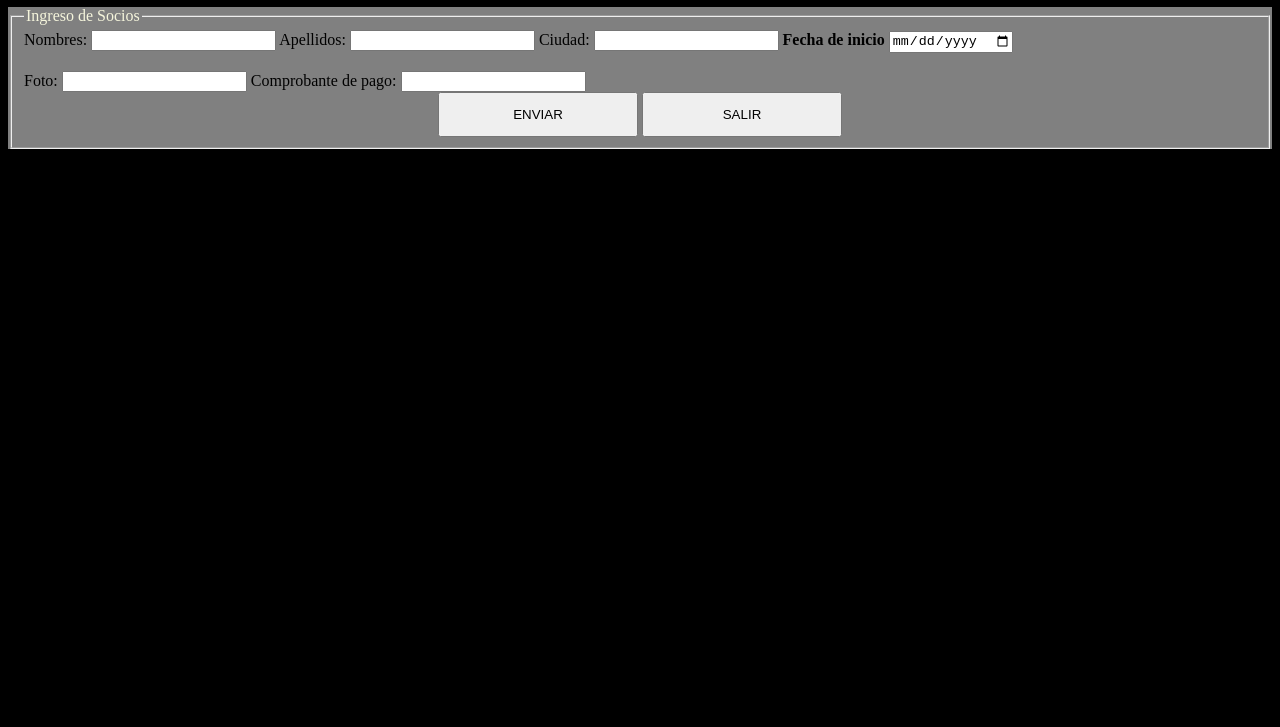
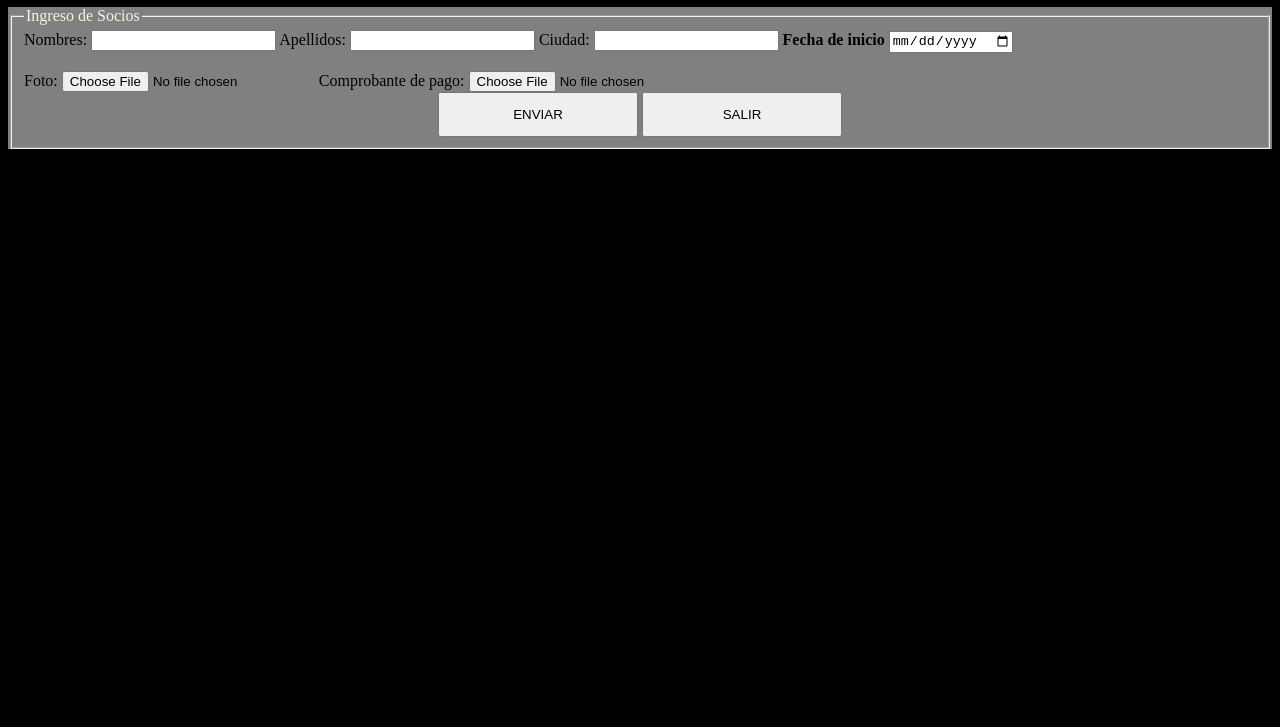
Before and after one commit to MaciasRI/Formulario-1, a plain HTML site: page index.html in a window 1280 px wide. Shown: the part 73-800 px from the top of the page. Drawn offline with Linux system fonts and the light colour scheme.

Commit message:
AVANCE #3

```diff
--- a/index.html
+++ b/index.html
@@ -1,38 +1,62 @@
+<!-- con esta etiqueta es para que reconozca que el lenguaje va hacer en HTML -->
 <!DOCTYPE html >
 
+<!-- definimos en que tipo de lenguaje vamos a trabajar -->
 <html  lang="es">
+
+<!-- generar al navegador -->
 <head>
+
+<!-- identifica los puntos que colocaremos -->
 <meta charset="UFT-8">
 
+<!-- titulo de la pagina -->
 <title> Formulario</title>
 </head>
+
+<!-- colocar color de fondo a nuestra pagina -->
 <body style="background-color:black">
+</form>
 
+<!-- Colocamos titulo con un color blanco, visibilidad del 100% y tamaño al 200%, y centratemos nuestro titulo -->
 <h1 style="color:aliceblue; width: 100%; font-size: 200%; text-align: center;">
     Formulario
 </h1>
 
+<!-- Aqui dividimos con un color gris la parte que ocupara nuestra ventana -->
 <form style="background-color:grey;">
+
+<!-- esta etiqueta nos permite marcar de manera cerrada nuestra ventana -->
     <fieldset>
+
+<!-- Aqui ponemos un subtitulo a nuestra ventana -->
 <legend style="color:beige">Ingreso de Socios</legend>
 
+<!-- esta equita la pondremos de color negro la cual sera divisible  -->
 <label style="color:black">Nombres: </label>
+
+<!-- este texto tendra la variable nombre -->
 <input type="text"; name="Nombres">
 <label style="color:black">Apellidos: </label>
 <input type="text"; name="Apellidos">
 <label style="color:black">Ciudad: </label>
 <input type="text"; name="Ciudad">
+
+<!-- esta etiqueta es para añadir una fecha -->
 <b style="color:black"> Fecha de inicio</b>
 <input type="date" name="dia"></b><br><br> <!--fecha-->
 
 
+<!-- Esta etiqueta nos permite subir un archivo tipo imagen -->
 <label style="color:black">Foto: </label>
-<input type="text"; name="Nombre">
+<input type="file" name="archivo" class="form__file">
+
 <label style="color:black">Comprobante de pago: </label>
-<input type="text"; name="Nombre">
+<input type="file" name="archivo" class="form__file">
 
     </form>
 <br>
+<!-- Aqui se crean los 2 botones de Enviar y Salir -->
 <center>
     <input type="button" name="boton" value="ENVIAR" style="width:200px; height:45px">
     <input type="button" name="boton" value="SALIR" style="width:200px; height:45px">
```
